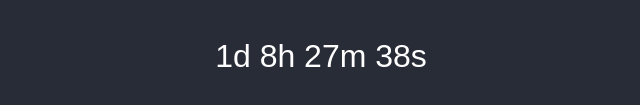
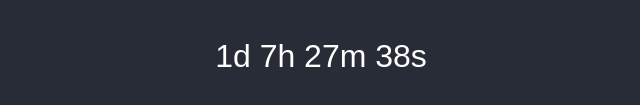
Before and after one commit to MatiM72737/klars, a plain HTML site: page index.html in a window 1280 px wide. Shown: the part 401-506 px from the top of the page, 319-959 px from the left. Drawn offline with Linux system fonts and the light colour scheme.

Commit message:
Update index.html

```diff
--- a/index.html
+++ b/index.html
@@ -56,7 +56,7 @@
 
         <script>
             // Ustawienie docelowej daty: 17 lutego 2025, godz. 20:32
-            const countdownDate = new Date(2025, 1, 21, 3, 34).getTime();
+            const countdownDate = new Date(2025, 1, 21, 2, 34).getTime();
 
             function updateCountdown() {
                 const now = new Date().getTime();
```
